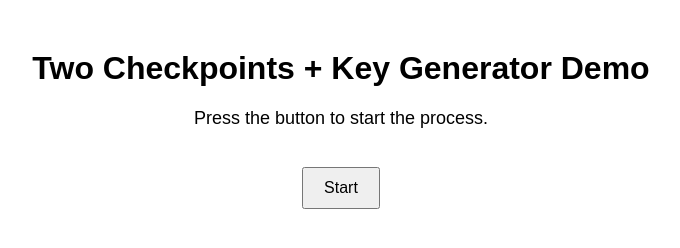
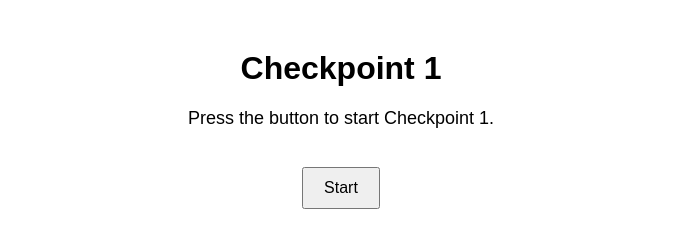
Before and after one commit to JHUB2618/JHUB-Checkpoint, a plain HTML site: page index.html in a window 1280 px wide. Shown: the whole page, without its empty margins (299-979 px from the left). Drawn offline with Linux system fonts and the light colour scheme.

Commit message:
Update index.html

```diff
--- a/index.html
+++ b/index.html
@@ -3,13 +3,13 @@
 <head>
 <meta charset="UTF-8">
 <meta name="viewport" content="width=device-width, initial-scale=1.0">
-<title>Two Checkpoints + Key Generator</title>
+<title>Checkpoint 1</title>
 <link rel="stylesheet" href="style.css">
 <script src="script.js" defer></script>
 </head>
 <body>
-<h1>Two Checkpoints + Key Generator Demo</h1>
-<p id="status">Press the button to start the process.</p>
-<button id="startButton" onclick="goToCheckpoint()">Start</button>
+<h1>Checkpoint 1</h1>
+<p id="status">Press the button to start Checkpoint 1.</p>
+<button id="startButton" onclick="startCheckpoint1()">Start</button>
 </body>
 </html>
```
